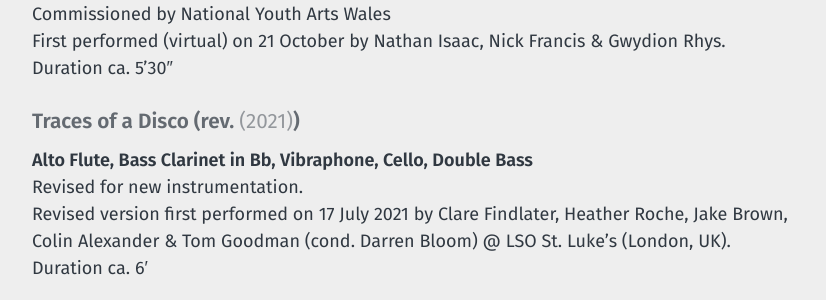
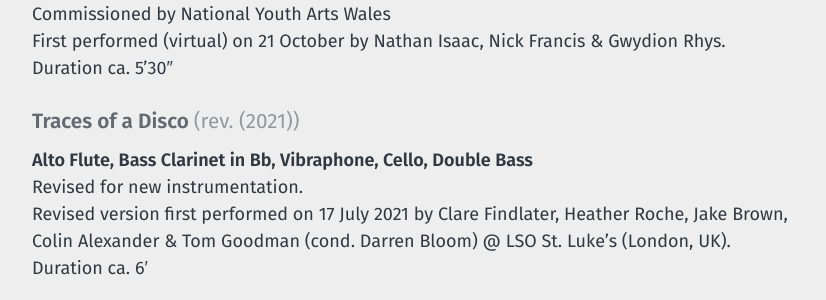
Before and after one commit to morganwilliamsb/website, a Jekyll site: the page built from works.md, in a window 1280 px wide and 900 px high, scrolled down 3605 px. Shown: the part 151-451 px from the top of the window, without its empty margins (40-866 px from the left). Built offline with Jekyll 4.4.1, drawn with Linux system fonts in a browser that asks for light colours.

Commit message:
Update works.md

```diff
--- a/works.md
+++ b/works.md
@@ -110,7 +110,7 @@ introduction: Here you will find a complete list of Bethan’s works, all of whi
 : First performed (virtual) on 21 October by Nathan Isaac, Nick Francis & Gwydion Rhys.
 : Duration ca. 5’30″
 
-#### Traces of a Disco (rev. *(2021)*)
+#### Traces of a Disco *(rev. (2021))*
 **Alto Flute, Bass Clarinet in Bb, Vibraphone, Cello, Double Bass**
 : Revised for new instrumentation.
 : Revised version first performed on 17 July 2021 by Clare Findlater, Heather Roche, Jake Brown, Colin Alexander & Tom Goodman (cond. Darren Bloom) @ LSO St. Luke’s (London, UK).
```
